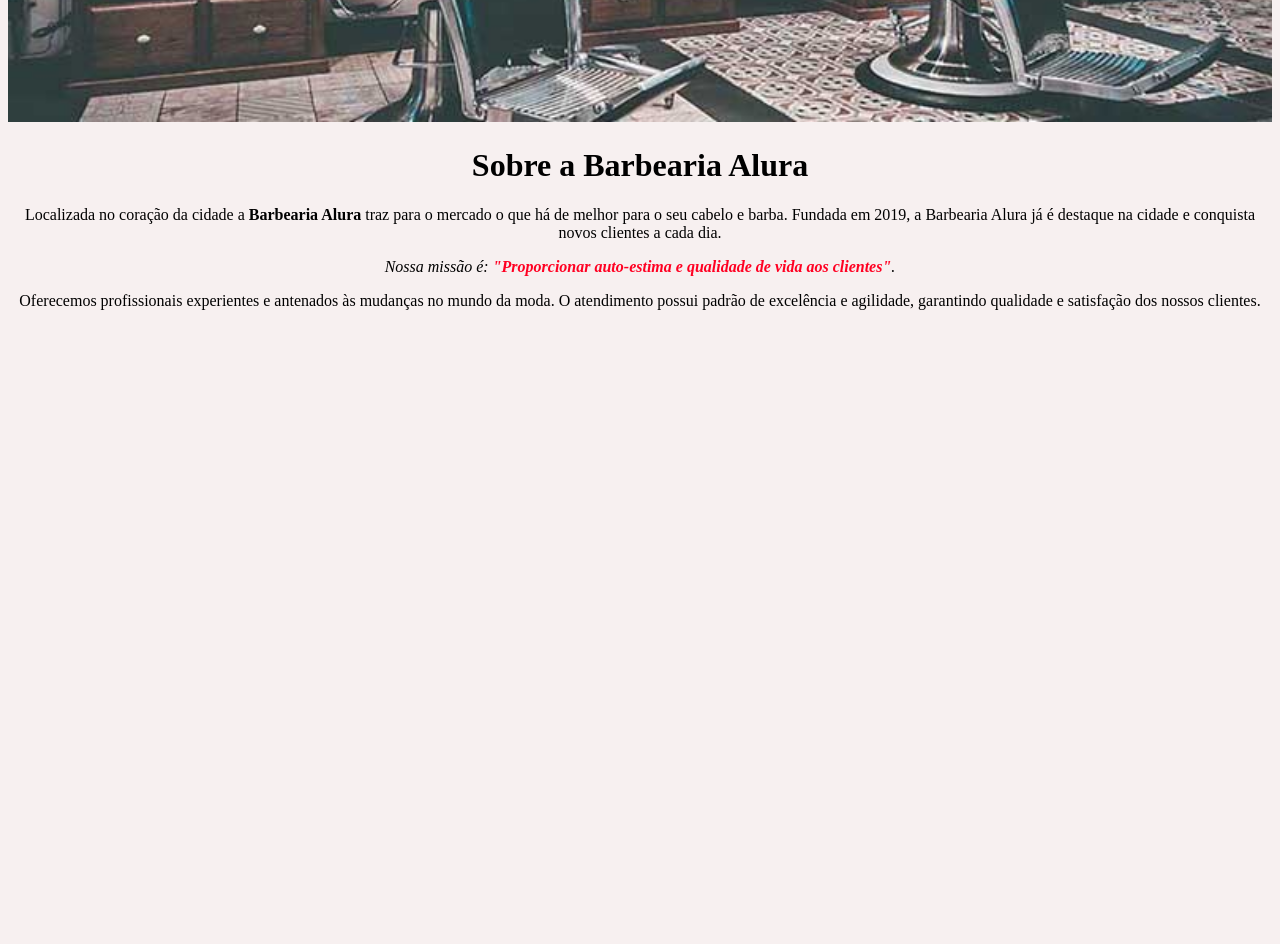
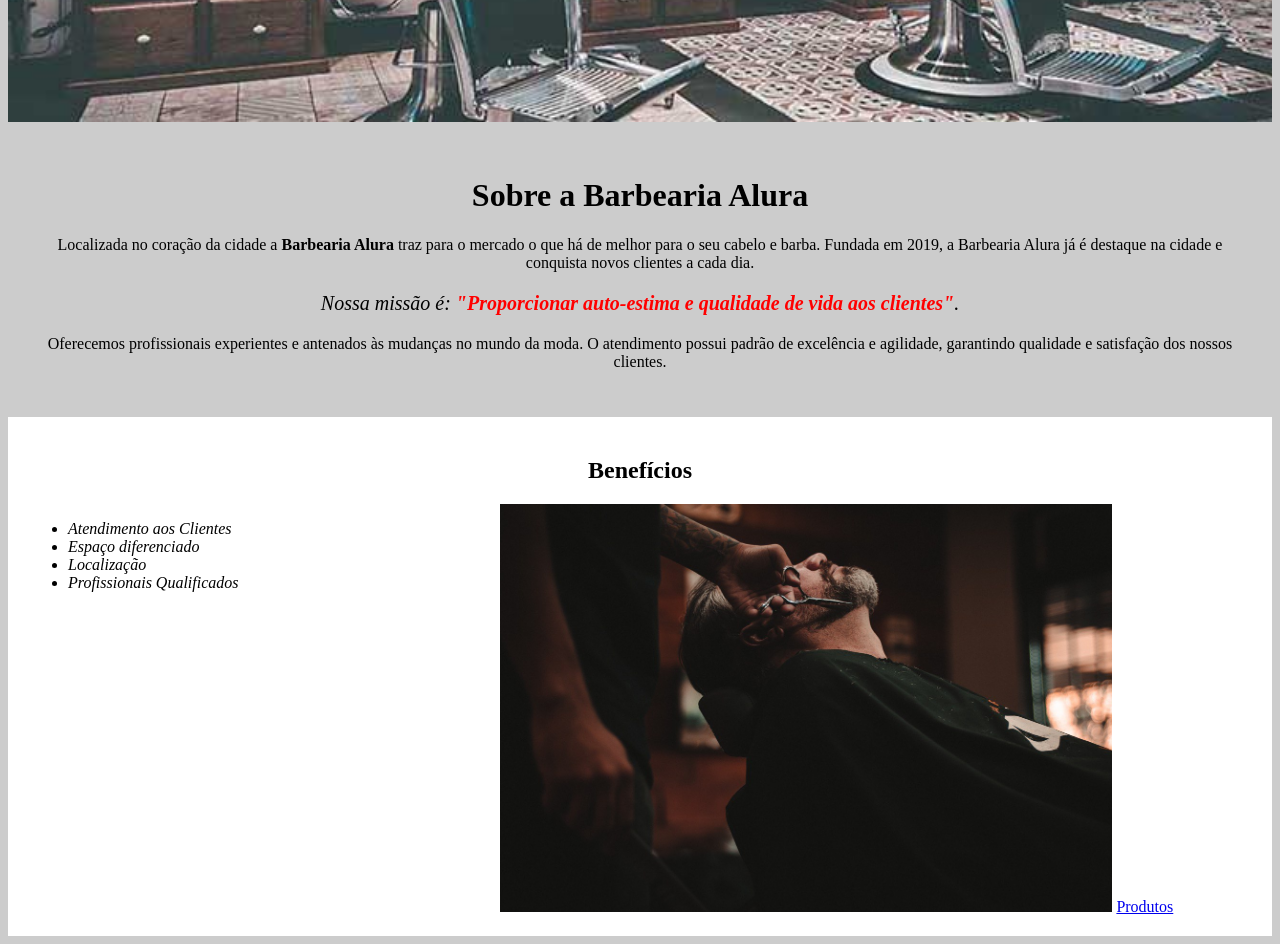
Before and after one commit to JadsonBoloni/front-end, a plain HTML site: page index.html in a window 1280 px wide. Shown: the part 360-1304 px from the top of the page. Before the commit the page ends 800 px from the top, so only its background shows below. Drawn offline with Linux system fonts and the light colour scheme.

Commit message:
ATUALIZAÇOES

```diff
--- a/index.html
+++ b/index.html
@@ -1,23 +1,38 @@
 <!DOCTYPE html>
-<html lang="pt-br">
-	<head>
-		<meta charset="UTF-8">
-		<title>Barbearia Alura</title>
-		<link rel="stylesheet" href="style.css">
+<html lang="en">
+<head>
+    <meta charset="UTF-8">
+    <meta name="viewport" content="width=device-width, initial-scale=1.0">
+    <title>Barbearia Alura</title>
+    <link rel="stylesheet" href="style.css">
+</head>
+<body>
+    <img src="img/banner.jpg" alt="" id="banner">
 
-		<style>
+    <div class="principal">
 
-		</style>
-	</head>
-	<img id="banner" src="img/banner.jpg" alt="fail">
-	<body>
-		<h1 style="text-align: center">Sobre a Barbearia Alura</h1>
+        <h1>Sobre a Barbearia Alura</h1>
 
-		<p>Localizada no coração da cidade a <strong>Barbearia Alura</strong> traz para o mercado o que há de melhor para o seu cabelo e barba. Fundada em 2019, a Barbearia Alura já é destaque na cidade e conquista novos clientes a cada dia.</p>
+        <p>Localizada no coração da cidade a <strong>Barbearia Alura</strong> traz para o mercado o que há de melhor para o seu cabelo e barba.
+            Fundada em 2019, a Barbearia Alura já é destaque na cidade e conquista novos clientes a cada dia.</p>
 
-		<p id="missão"> <em>Nossa missão é: <strong>"Proporcionar auto-estima e qualidade de vida aos clientes"</strong>.</em></p>
+            <p id="missao"><em>Nossa missão é: <strong>"Proporcionar auto-estima e qualidade de vida aos clientes"</strong>.</em></p>
 
-		<p>Oferecemos profissionais experientes e antenados às mudanças no mundo da moda. O atendimento possui padrão de excelência e agilidade, garantindo qualidade e satisfação dos nossos clientes.</p>
+            <p>Oferecemos profissionais experientes e antenados às mudanças no mundo da moda.
+                O atendimento possui padrão de excelência e agilidade, garantindo qualidade e satisfação dos nossos clientes.</p>
 
-	</body>
+        </div>
+        <div class="beneficios">
+            <h2>Benefícios</h2>
+            <ul>
+                <li class="itens">Atendimento aos Clientes</li>
+                <li class="itens">Espaço diferenciado</li>
+                <li class="itens">Localização</li>
+                <li class="itens">Profissionais Qualificados</li>
+            </ul>
+
+            <img src="img/beneficios.jpg" alt="" class="imagembeneficios">
+            <a href="produtos.html">Produtos</a>
+        </div>
+    </body>
 </html>
--- a/style.css
+++ b/style.css
@@ -1,19 +1,51 @@
-body {
-	background: #f7f0f0;
-	text-align: center;
+body{
+    background: #cccccc;
 }
 
-p {
-	text-align: center;
+.principal{
+    background: #cccccc;
+    padding: 30px;
 }
 
-em strong {
-	color: #ff0022;
+#banner {
+    width: 100%;
 }
 
-#banner{
-	    width:100%;
+h1{
+    text-align: center;
 }
+
+p{
+    text-align: center;
+}
+
 #missao{
-	   font-size:20px;
+    font-size: 20px;
 }
+
+em strong{
+    color: #FF0000;
+}
+
+.itens{
+    font-style: italic;
+}
+
+.beneficios{
+    background: #ffffff;
+    padding: 20px;
+}
+h2{
+    text-align: center;
+}
+
+ul{
+    display: inline-block;
+    vertical-align: top;
+    width: 20%;
+    margin-right: 15%;
+}
+
+.imagembeneficios{
+    width: 50%;
+}
```
